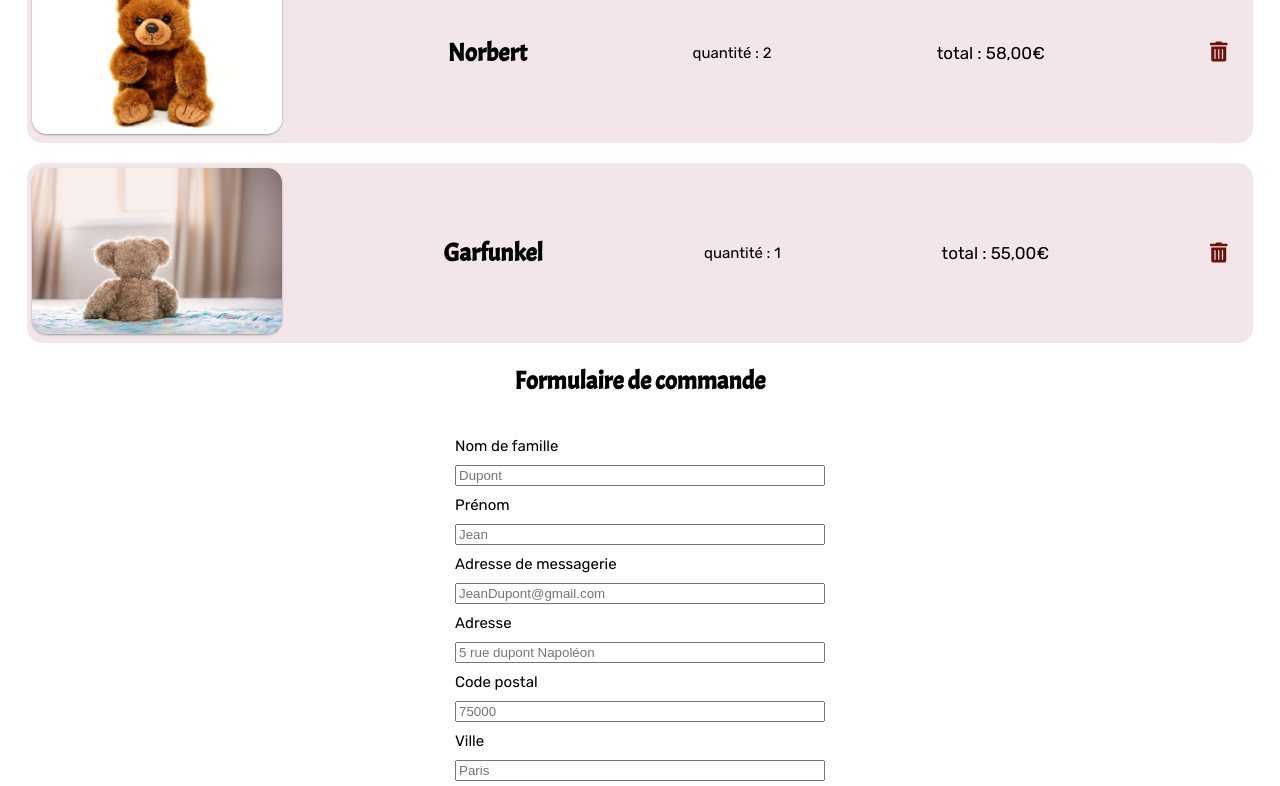
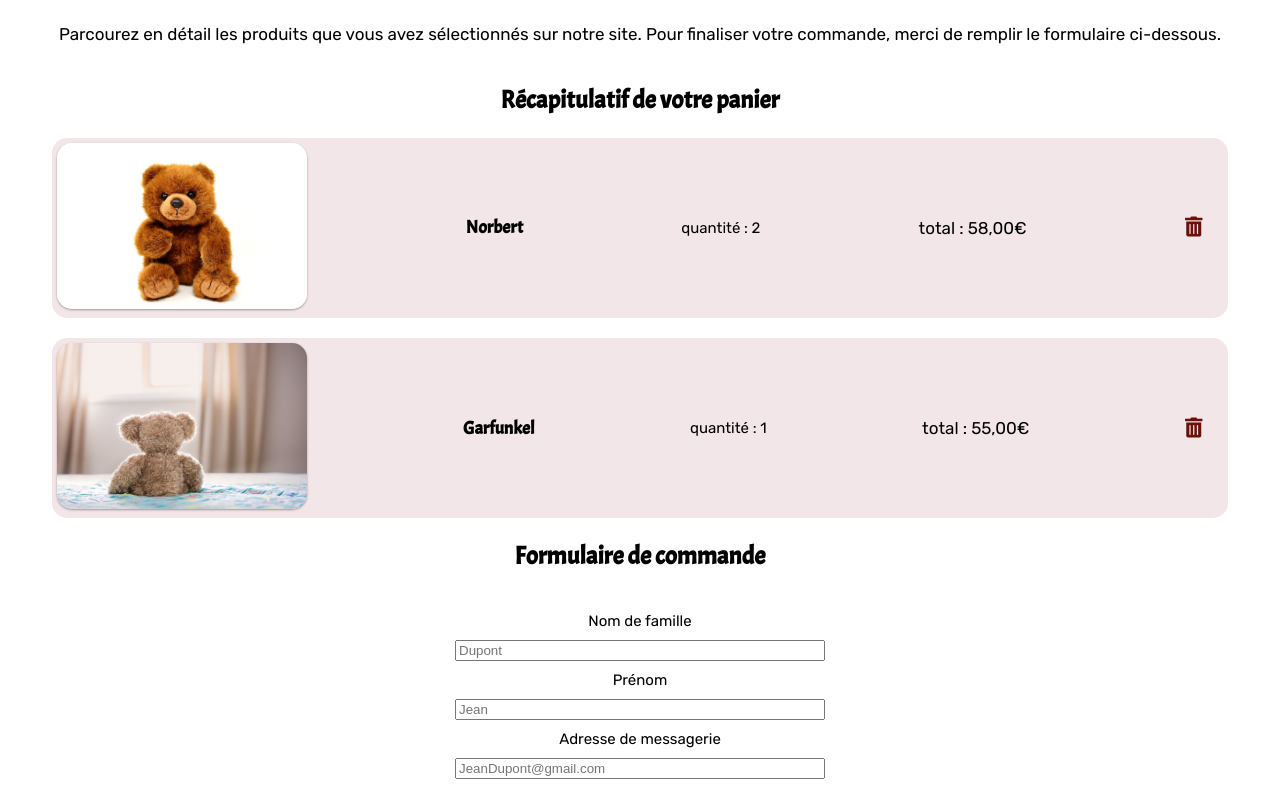
Before and after one commit to lokkotara/P5_florand_gregory, a website: page P5FrontEnd/www/panier.html in a window 1280 px wide. Shown: the part 249-1035 px from the top of the page. Drawn offline with nearby package versions, Linux system fonts and the light colour scheme; files whose address does not match are found by name.

Commit message:
corrections titrages

```diff
--- a/P5FrontEnd/scss/elements/_cart.scss
+++ b/P5FrontEnd/scss/elements/_cart.scss
@@ -4,6 +4,7 @@
   align-items: center;
   justify-content: space-evenly;
   padding: 5rem 2rem;
+  text-align: center;
   h2 {
     padding: 2rem 0;
   }
--- a/P5FrontEnd/www/panier.html
+++ b/P5FrontEnd/www/panier.html
@@ -26,6 +26,10 @@
   </nav>
 </header>
   <main class="mainCart">
+    <h1>Vue d'ensemble de vos achats</h1>
+    <p>
+      Parcourez en détail les produits que vous avez sélectionnés sur notre site. Pour finaliser votre commande, merci de remplir le formulaire ci-dessous.
+    </p>
     <h2>Récapitulatif de votre panier</h2>
     <table class="cartSummary">
       <tbody>
@@ -34,7 +38,7 @@
               <img src="http://localhost:3000/images/teddy_1.jpg" alt="Premier ours">
             </td>
             <td class="middleRow">
-              <h2>Norbert</h2>
+              <h3>Norbert</h3>
             </td>
             <td>
               <span>quantité : 2</span>
@@ -51,7 +55,7 @@
               <img src="http://localhost:3000/images/teddy_5.jpg" alt="Premier ours">
             </td>
             <td class="middleRow">
-              <h2>Garfunkel</h2>
+              <h3>Garfunkel</h3>
             </td>
             <td>
               <span>quantité : 1</span>
```
Also changed, not shown: P5FrontEnd/src/templates/pages/panier.html (+6 -2 lines), P5FrontEnd/src/templates/pages/produit.html (+2 -2 lines), P5FrontEnd/www/produit.html (+2 -2 lines), P5FrontEnd/www/css/main.css.
